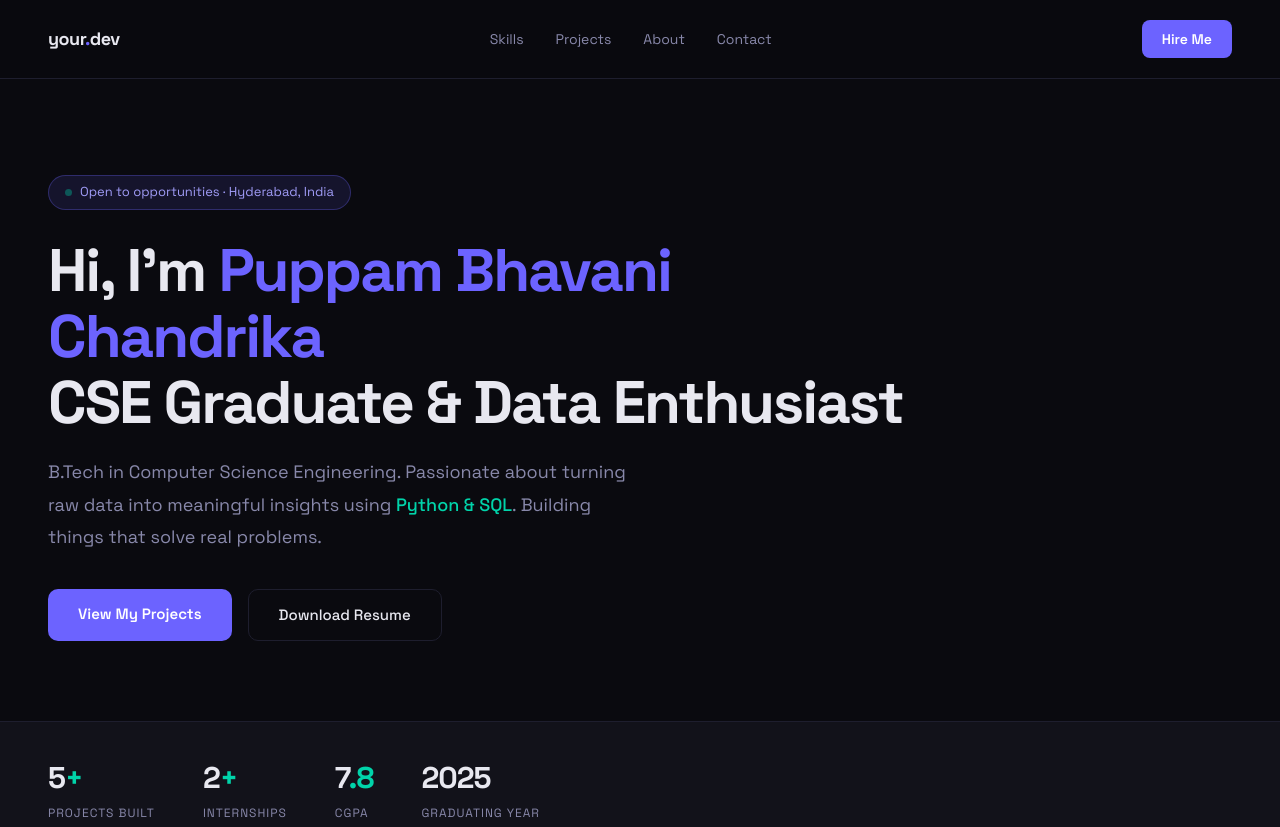
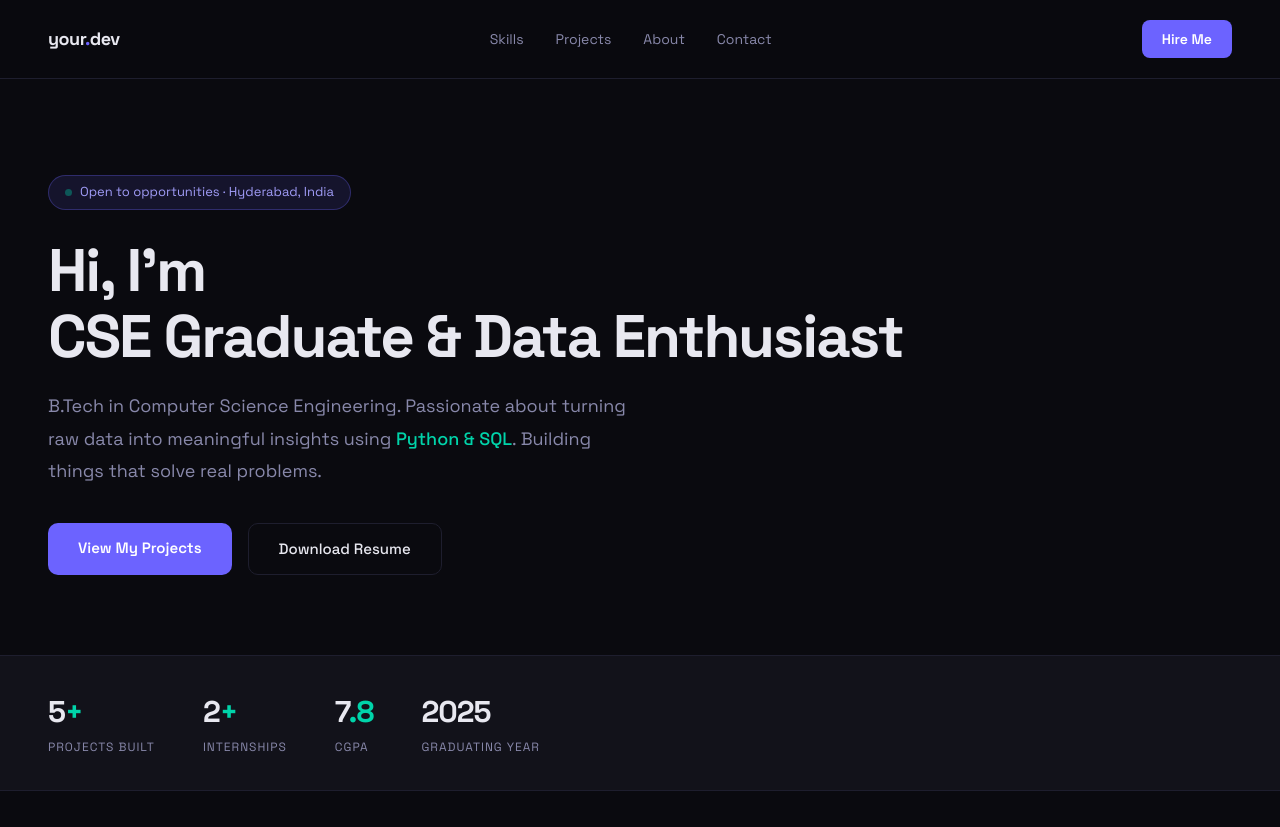
Before and after one commit to Bhavani12-P/Bhavani.github.io, a plain HTML site: page index.html in a window 1280 px wide. Shown: the top 827 px of the page. Drawn offline with Linux system fonts and the light colour scheme.

Commit message:
Update index.html

```diff
--- a/index.html
+++ b/index.html
@@ -256,8 +256,8 @@
     <span class="dot"></span>
     Open to opportunities · Hyderabad, India
   </div>
-  <h1>Hi, I'm <span class="name">Puppam Bhavani Chandrika</span><br>CSE Graduate & Data Enthusiast</h1>
-  <p class="hero-sub">
+<h1>Hi, I'm <span class="typed-name" id="Puppam Bhavani Chandrika"</span><br>CSE Graduate & Data Enthusiast</h1>
+ <p class="hero-sub">
     B.Tech in Computer Science Engineering. Passionate about turning raw data
     into meaningful insights using <strong>Python & SQL</strong>.
     Building things that solve real problems.
```
